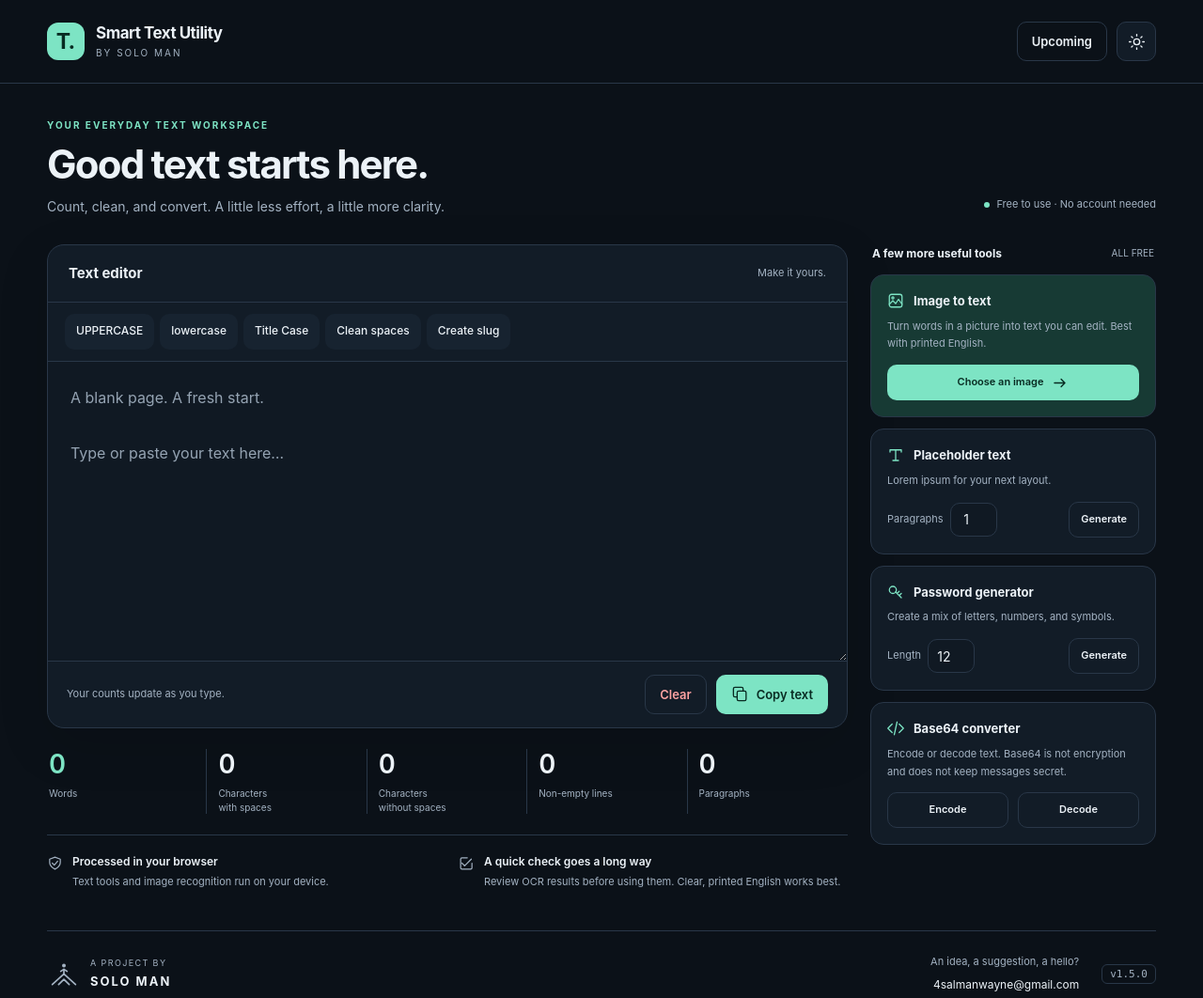
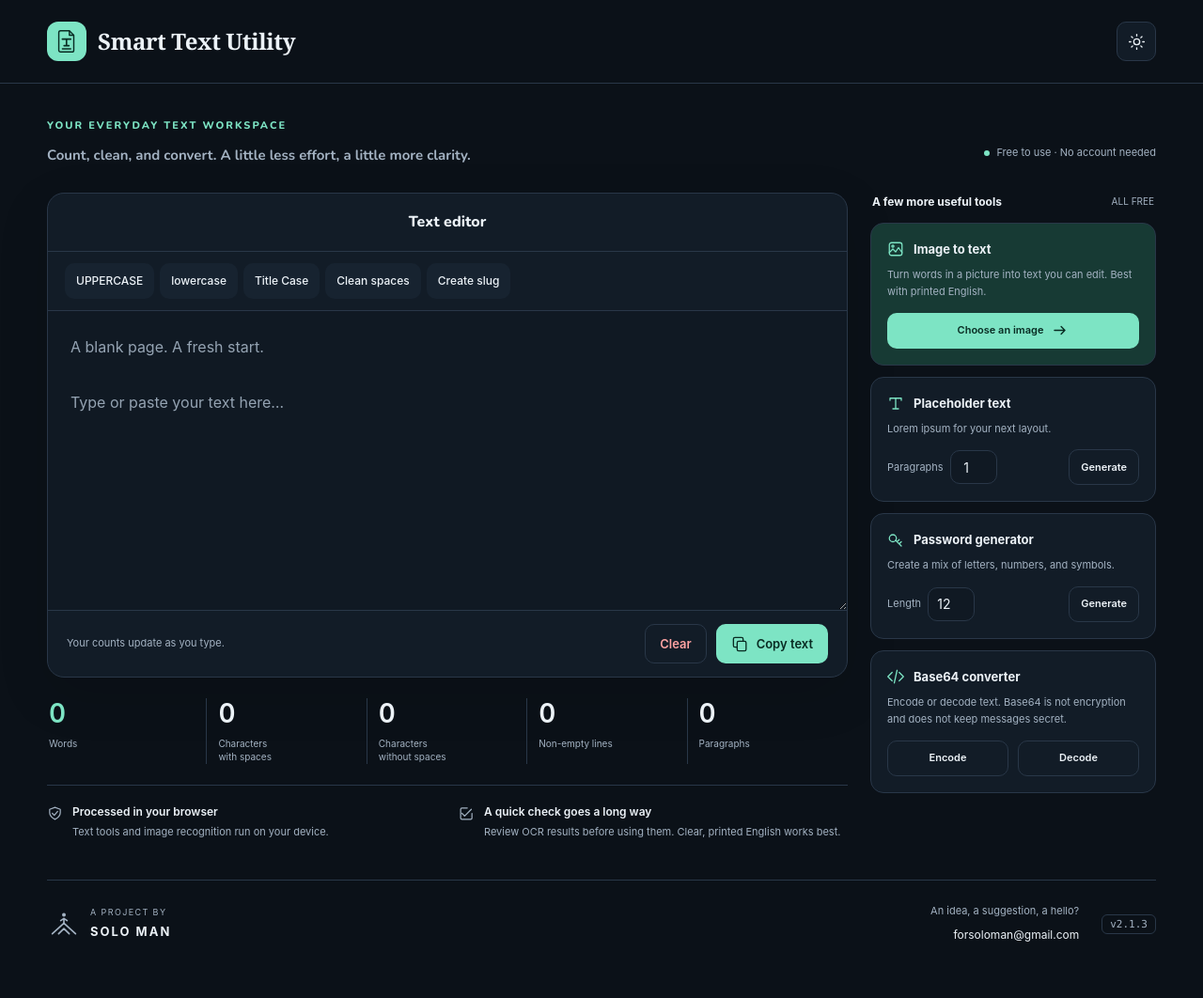
Before and after one commit to s6722191-hash/text-toolkit, a plain HTML site: page index.html in a window 1280 px wide. Shown: the whole page at 94% size. After the commit the page ends 1036 px from the top, so only its background shows below. Drawn offline with nearby package versions, Linux system fonts and the light colour scheme; a web font is replaced by a local one.

Commit message:
Update index.html

```diff
--- a/index.html
+++ b/index.html
@@ -17,7 +17,7 @@
 
 <style>
 /* Smart Text Utility — responsive workspace */
-:root {
+@import url("https://fonts.googleapis.com/css2?family=Gowun+Batang:wght@700&family=Nunito:wght@700;800&display=swap");:root {
     color-scheme: dark;
     --page: #0b1118; --surface: #121c27; --soft: #172330;
     --editor: #101923; --line: #293748; --ink: #ecf2f7;
@@ -50,33 +50,184 @@ svg { display: block; flex-shrink: 0; }
 .icon { width: 19px; height: 19px; fill: none; stroke: currentColor; stroke-width: 1.7; stroke-linecap: round; stroke-linejoin: round; }
 .shell { width: min(1180px, calc(100% - 64px)); margin-inline: auto; }
 .topbar { border-bottom: 1px solid var(--line); }
-.nav { min-height: 88px; display: flex; align-items: center; justify-content: space-between; gap: 16px; }
-.brand { display: inline-flex; align-items: center; gap: 12px; }
-.brand-mark { width: 40px; height: 40px; display: grid; place-items: center; background: var(--accent); color: var(--accent-ink); border-radius: 12px; font-size: 23px; font-weight: 750; letter-spacing: -2px; padding-right: 2px; }
-.brand-name { display: block; font-weight: 720; font-size: 17px; letter-spacing: -.5px; line-height: 1.4; }
-.brand-note { display: block; color: var(--muted); font-size: 10px; letter-spacing: 2px; text-transform: uppercase; }
-.nav-actions, .row { display: flex; align-items: center; gap: 10px; }
-.button { display: inline-flex; justify-content: center; align-items: center; gap: 8px; min-height: 42px; padding: 9px 15px; border: 1px solid var(--line); background: var(--surface); color: var(--ink); font-size: 13px; line-height: 1.4; font-weight: 620; }
-.button:hover:not(:disabled) { background: var(--soft); border-color: var(--muted); }
-.button.primary { background: var(--accent); color: var(--accent-ink); border-color: transparent; }
-.button.primary:hover:not(:disabled) { filter: brightness(.94); background: var(--accent); border-color: transparent; }
+.nav {
+    min-height: 88px;
+    display: flex;
+    align-items: center;
+    justify-content: space-between;
+    gap: 16px;
+}
+
+.brand {
+    display: inline-flex;
+    align-items: center;
+    gap: 12px;
+}
+
+.brand-mark {
+    width: 42px;
+    height: 42px;
+    display: grid;
+    place-items: center;
+    flex-shrink: 0;
+    background: var(--accent);
+    color: var(--accent-ink);
+    border-radius: 12px;
+}
+
+.brand-mark svg {
+    width: 30px;
+    height: 30px;
+}
+
+.brand-name {
+    display: block;
+    font-family: "BatangChe", "Gowun Batang", "Batang", Georgia, serif;
+    font-size: 24px;
+    font-weight: 700;
+    line-height: 1.2;
+    letter-spacing: -0.4px;
+    white-space: nowrap;
+}
+
+.nav-actions,
+.row {
+    display: flex;
+    align-items: center;
+    gap: 10px;
+}
+
+.button {
+    display: inline-flex;
+    justify-content: center;
+    align-items: center;
+    gap: 8px;
+    min-height: 42px;
+    padding: 9px 15px;
+    border: 1px solid var(--line);
+    background: var(--surface);
+    color: var(--ink);
+    font-size: 13px;
+    line-height: 1.4;
+    font-weight: 620;
+}
+
+.button:hover:not(:disabled) {
+    background: var(--soft);
+    border-color: var(--muted);
+}
+
+.button.primary {
+    background: var(--accent);
+    color: var(--accent-ink);
+    border-color: transparent;
+}
+
+.button.primary:hover:not(:disabled) {
+    filter: brightness(.94);
+    background: var(--accent);
+    border-color: transparent;
+}
+
 .button.subtle { background: transparent; }
 .button.danger { color: var(--danger); }
 .icon-button { width: 42px; padding: 0; }
-.theme-moon, html[data-theme="light"] .theme-sun { display: none; }
-html[data-theme="light"] .theme-moon { display: block; }
-.intro { padding: 36px 0 28px; display: flex; align-items: flex-end; justify-content: space-between; gap: 24px; }
-.eyebrow { display: block; font-size: 10px; font-weight: 700; letter-spacing: 2px; text-transform: uppercase; color: var(--accent); margin-bottom: 10px; }
-h1 { font-size: clamp(29px, 3.3vw, 42px); line-height: 1.15; font-weight: 680; letter-spacing: -1.8px; margin-bottom: 10px; }
-.intro p { color: var(--muted); font-size: 14px; }
-.local-label { display: inline-flex; align-items: center; gap: 7px; white-space: nowrap; color: var(--muted); font-size: 11px; margin-bottom: 5px; }
-.dot { width: 6px; height: 6px; background: var(--accent); border-radius: 50%; flex-shrink: 0; }
-.workspace { display: grid; grid-template-columns: minmax(0, 1fr) 304px; gap: 24px; align-items: start; }
-.editor-column { min-width: 0; }
-.editor-card { background: var(--surface); border: 1px solid var(--line); border-radius: 18px; overflow: hidden; box-shadow: var(--shadow); }
-.editor-heading { padding: 18px 22px; display: flex; align-items: center; justify-content: space-between; gap: 12px; border-bottom: 1px solid var(--line); }
-.editor-heading h2 { font-size: 15px; font-weight: 650; }
-.editor-heading span { font-size: 11px; color: var(--muted); }
+
+.theme-moon,
+html[data-theme="light"] .theme-sun {
+    display: none;
+}
+
+html[data-theme="light"] .theme-moon {
+    display: block;
+}
+
+.intro {
+    padding: 36px 0 28px;
+    display: flex;
+    align-items: flex-end;
+    justify-content: space-between;
+    gap: 24px;
+}
+
+.eyebrow {
+    display: block;
+    margin-bottom: 10px;
+    color: var(--accent);
+    font-family: "Arial Rounded MT Bold", "Nunito", "Trebuchet MS", Arial, sans-serif;
+    font-size: 11px;
+    font-weight: 800;
+    letter-spacing: 2px;
+    text-transform: uppercase;
+}
+
+h1 {
+    font-size: clamp(29px, 3.3vw, 42px);
+    line-height: 1.15;
+    font-weight: 680;
+    letter-spacing: -1.8px;
+    margin-bottom: 10px;
+}
+
+.intro p {
+    color: var(--muted);
+    font-family: "Arial Rounded MT Bold", "Nunito", "Trebuchet MS", Arial, sans-serif;
+    font-size: 15px;
+    font-weight: 700;
+}
+
+.local-label {
+    display: inline-flex;
+    align-items: center;
+    gap: 7px;
+    white-space: nowrap;
+    color: var(--muted);
+    font-size: 11px;
+    margin-bottom: 5px;
+}
+
+.dot {
+    width: 6px;
+    height: 6px;
+    flex-shrink: 0;
+    background: var(--accent);
+    border-radius: 50%;
+}
+
+.workspace {
+    display: grid;
+    grid-template-columns: minmax(0, 1fr) 304px;
+    gap: 24px;
+    align-items: start;
+}
+
+.editor-column {
+    min-width: 0;
+}
+
+.editor-card {
+    overflow: hidden;
+    background: var(--surface);
+    border: 1px solid var(--line);
+    border-radius: 18px;
+    box-shadow: var(--shadow);
+}
+
+.editor-heading {
+    padding: 18px 22px;
+    display: flex;
+    align-items: center;
+    justify-content: center;
+    text-align: center;
+    border-bottom: 1px solid var(--line);
+}
+
+.editor-heading h2 {
+    width: 100%;
+    font-family: "Arial Rounded MT Bold", "Nunito", "Trebuchet MS", Arial, sans-serif;
+    font-size: 16px;
+    font-weight: 800;
+}
 .toolbar { padding: 12px 18px; display: flex; flex-wrap: wrap; gap: 6px; border-bottom: 1px solid var(--line); }
 .toolbar .button { min-height: 38px; padding: 7px 11px; font-size: 12px; border-color: transparent; background: var(--soft); font-weight: 550; }
 .toolbar .button:hover { border-color: var(--muted); }
@@ -179,9 +330,8 @@ textarea::placeholder { color: var(--muted); opacity: .9; }
     .shell { width: calc(100% - 32px); }
     .nav { min-height: 74px; gap: 8px; }
     .brand { gap: 9px; }
-    .brand-mark { width: 35px; height: 35px; border-radius: 10px; font-size: 21px; }
-    .brand-name { font-size: 14px; }
-    .brand-note { font-size: 8px; letter-spacing: 1.5px; }
+    .brand-mark { width: 38px; height: 38px; border-radius: 10px; }
+    .brand-name { font-size: 18px; }
     .nav-actions { gap: 6px; }
     .nav-actions .button { font-size: 11px; padding: 8px 10px; min-height: 38px; }
     .nav-actions .icon-button { width: 38px; padding: 0; }
@@ -240,27 +390,68 @@ textarea::placeholder { color: var(--muted); opacity: .9; }
     <header class="topbar">
         <div class="shell nav">
             <a class="brand" href="#mainInput" aria-label="Smart Text Utility, go to editor">
-                <span class="brand-mark" aria-hidden="true">T.</span>
-                <span><span class="brand-name">Smart Text Utility</span><span class="brand-note">By SOLO MAN</span></span>
+                <span class="brand-mark" aria-hidden="true">
+                    <!-- Smart Text Utility: editable text document logo -->
+                    <svg xmlns="http://www.w3.org/2000/svg"
+                         viewBox="0 0 64 64"
+                         fill="none">
+                        <path d="M18 8H38L48 18V52C48 54.2 46.2 56 44 56H18C15.8 56 14 54.2 14 52V12C14 9.8 15.8 8 18 8Z"
+                              stroke="currentColor"
+                              stroke-width="3"
+                              stroke-linejoin="round"/>
+                        <path d="M38 8V18H48"
+                              stroke="currentColor"
+                              stroke-width="3"
+                              stroke-linejoin="round"/>
+                        <path d="M22 27H41M31.5 27V42M26 42H37"
+                              stroke="currentColor"
+                              stroke-width="3.5"
+                              stroke-linecap="round"/>
+                        <path d="M22 49H41"
+                              stroke="currentColor"
+                              stroke-width="3"
+                              stroke-linecap="round"/>
+                    </svg>
+                </span>
+
+                <span class="brand-name">Smart Text Utility</span>
             </a>
+
             <div class="nav-actions">
-                <button class="button subtle" type="button" onclick="openProModal()">Upcoming</button>
-                <button class="button icon-button" type="button" onclick="toggleTheme()" id="themeBtn" aria-label="Switch to light theme" title="Switch to light theme">
-                    <svg class="icon theme-sun" viewBox="0 0 24 24" aria-hidden="true"><circle cx="12" cy="12" r="4"/><path d="M12 2v2m0 16v2M2 12h2m16 0h2M5 5l1.5 1.5m11 11L19 19M5 19l1.5-1.5m11-11L19 5"/></svg>
-                    <svg class="icon theme-moon" viewBox="0 0 24 24" aria-hidden="true"><path d="M21 13A9 9 0 0 1 11 3a9 9 0 1 0 10 10Z"/></svg>
+                <button class="button icon-button"
+                        type="button"
+                        onclick="toggleTheme()"
+                        id="themeBtn"
+                        aria-label="Switch to light theme"
+                        title="Switch to light theme">
+                    <svg class="icon theme-sun"
+                         viewBox="0 0 24 24"
+                         aria-hidden="true">
+                        <circle cx="12" cy="12" r="4"/>
+                        <path d="M12 2v2m0 16v2M2 12h2m16 0h2M5 5l1.5 1.5m11 11L19 19M5 19l1.5-1.5m11-11L19 5"/>
+                    </svg>
+
+                    <svg class="icon theme-moon"
+                         viewBox="0 0 24 24"
+                         aria-hidden="true">
+                        <path d="M21 13A9 9 0 0 1 11 3a9 9 0 1 0 10 10Z"/>
+                    </svg>
                 </button>
             </div>
         </div>
     </header>
 
     <main class="shell">
-        <section class="intro" aria-labelledby="pageTitle">
+        <section class="intro" aria-label="Smart Text Utility introduction">
             <div>
                 <span class="eyebrow">Your everyday text workspace</span>
-                <h1 id="pageTitle">Good text starts here.</h1>
                 <p id="subHeader">Count, clean, and convert. A little less effort, a little more clarity.</p>
             </div>
-            <span class="local-label"><span class="dot" aria-hidden="true"></span> Free to use · No account needed</span>
+
+            <span class="local-label">
+                <span class="dot" aria-hidden="true"></span>
+                Free to use · No account needed
+            </span>
         </section>
 
         <div class="workspace">
@@ -268,9 +459,7 @@ textarea::placeholder { color: var(--muted); opacity: .9; }
                 <div id="mainCard" class="editor-card">
                     <div class="editor-heading">
                         <h2 id="editorTitle">Text editor</h2>
-                        <span>Make it yours.</span>
-                    </div>
-                    <div class="toolbar" role="group" aria-label="Text formatting">
+                    </div>                    <div class="toolbar" role="group" aria-label="Text formatting">
                         <button class="button" type="button" onclick="transformText('upper')">UPPERCASE</button>
                         <button class="button" type="button" onclick="transformText('lower')">lowercase</button>
                         <button class="button" type="button" onclick="transformText('title')">Title Case</button>
@@ -355,10 +544,9 @@ textarea::placeholder { color: var(--muted); opacity: .9; }
             <div><small>A project by</small><strong>SOLO MAN</strong></div>
         </div>
         <div class="footer-end">
-            <div class="feedback"><p id="feedbackTxt">An idea, a suggestion, a hello?</p><a href="mailto:4salmanwayne@gmail.com">4salmanwayne@gmail.com</a></div>
-            <span id="websiteVersion" class="version" aria-label="Website version 1.5.0">v1.5.0</span>
-        </div>
-    </footer>
+<div class="feedback"><p id="feedbackTxt">An idea, a suggestion, a hello?</p><a href="mailto:forsoloman@gmail.com">forsoloman@gmail.com</a></div>
+            <span id="websiteVersion" class="version" aria-label="Website version 2.1.3">v2.1.3</span>
+            </div>    </footer>
 
     <div id="proModal" class="modal hidden opacity-0" role="dialog" aria-modal="true" aria-labelledby="modalHead" onclick="if (event.target === this) closeProModal()">
         <div id="modalContent" class="modal-card scale-95" tabindex="-1">
```
